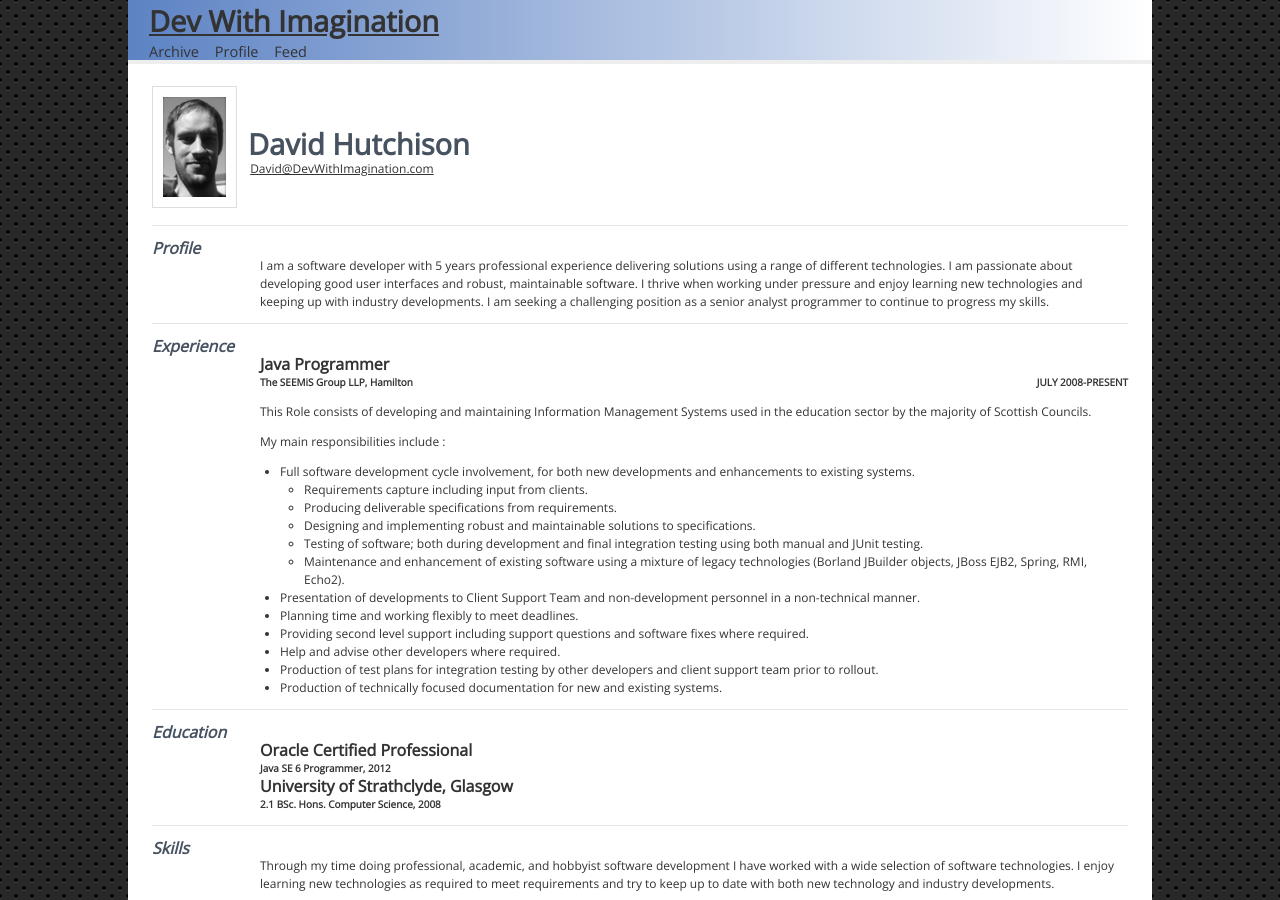
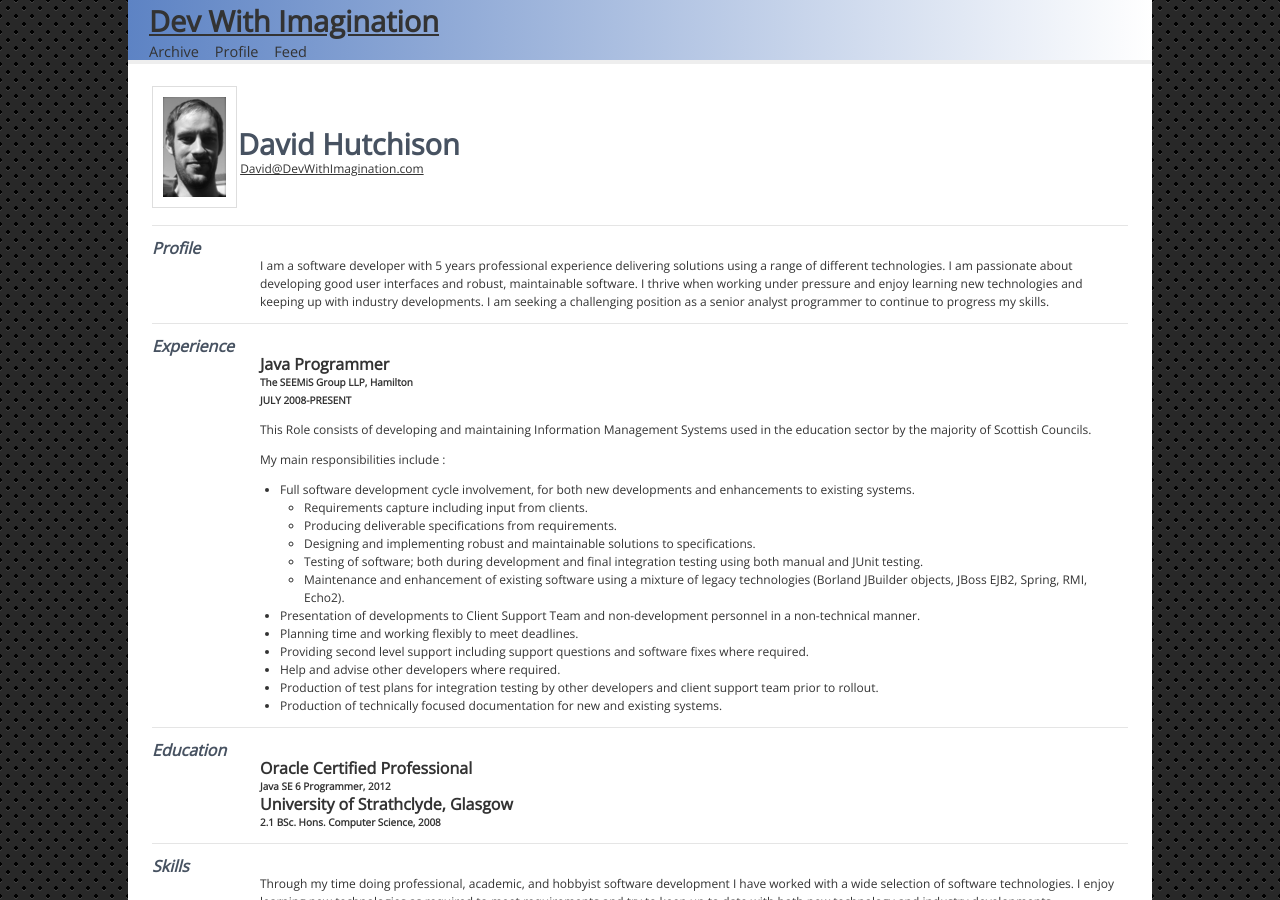
Before and after one commit to dhutchison/dhutchison.github.io, a Jekyll site: the page built from profile/index.markdown, in a window 1280 px wide and 900 px high. Built offline with Jekyll 4.4.1, drawn with Linux system fonts in a browser that asks for light colours; Markdown is read by kramdown in place of the engine named in the settings.

Commit message:
Mobile layout tweaks

```diff
--- a/css/main.css
+++ b/css/main.css
@@ -265,6 +265,7 @@ table {
 }
 .container .site .tagListTitle {
   display: inline-block;
+  vertical-align: top;
 }
 .container .site .post {
   text-align: left;
@@ -416,7 +417,6 @@ table {
   font-weight: 600;
   display: inline-block;
   margin-top: 1em;
-  margin-left: 96px;
 }
 .container .site .profile h2 {
   margin-top: 10px;
@@ -428,7 +428,6 @@ table {
   margin: 0;
 }
 .container .site .profile p:nth-of-type(1) a:nth-of-type(1) {
-  padding-left: 10px;
   vertical-align: top;
 }
 .container .site .profile h3 {
@@ -446,7 +445,6 @@ table {
 .container .site .profile h6 {
   /* H6 is used for the date section */
 
-  float: right;
   text-transform: uppercase;
 }
 .container {
@@ -692,6 +690,7 @@ table {
 }
 .container .site .profile h1 {
   font-size: 44px;
+  margin-left: 86px;
 }
 .container .site .profile h2 {
   padding-left: 162px;
@@ -711,6 +710,7 @@ table {
 .container .site .profile h6 {
   /* H6 is used for the date section */
 
+  padding-left: 162px;
   font-size: 15px;
 }
 .container .site .profile p {
@@ -974,6 +974,7 @@ table {
   }
   .container .site .profile h1 {
     font-size: 29px;
+    margin-left: 86px;
   }
   .container .site .profile h2 {
     padding-left: 108px;
@@ -993,6 +994,7 @@ table {
   .container .site .profile h6 {
     /* H6 is used for the date section */
 
+    padding-left: 108px;
     font-size: 10px;
   }
   .container .site .profile p {
@@ -1257,6 +1259,7 @@ table {
   }
   .container .site .profile h1 {
     font-size: 39px;
+    margin-left: 86px;
   }
   .container .site .profile h2 {
     padding-left: 144px;
@@ -1276,6 +1279,7 @@ table {
   .container .site .profile h6 {
     /* H6 is used for the date section */
 
+    padding-left: 144px;
     font-size: 13px;
   }
   .container .site .profile p {
@@ -1535,6 +1539,7 @@ table {
   }
   .container .site .profile h1 {
     font-size: 24px;
+    margin-left: 86px;
   }
   .container .site .profile h2 {
     padding-left: 108px;
@@ -1554,6 +1559,7 @@ table {
   .container .site .profile h6 {
     /* H6 is used for the date section */
 
+    padding-left: 108px;
     font-size: 10px;
   }
   .container .site .profile p {
@@ -1812,6 +1818,7 @@ table {
   }
   .container .site .profile h1 {
     font-size: 24px;
+    margin-left: 86px;
   }
   .container .site .profile h2 {
     padding-left: 108px;
@@ -1831,6 +1838,7 @@ table {
   .container .site .profile h6 {
     /* H6 is used for the date section */
 
+    padding-left: 108px;
     font-size: 10px;
   }
   .container .site .profile p {
--- a/css/main.less
+++ b/css/main.less
@@ -374,6 +374,7 @@ table {
     			}
     			h1{
     				font-size: @mainHeaderFontSize;
+    				margin-left: 86px;
     			}
     			h2{
     				padding-left: @contentSpacing;
@@ -397,6 +398,7 @@ table {
 
     			h6 {
     				/* H6 is used for the date section */
+       				padding-left: @contentSpacing;
     				font-size: @smallestHeaderFontSize;
     			}
 
@@ -625,6 +627,7 @@ table {
 
     	.tagListTitle {
     	    display: inline-block;
+    	    vertical-align: top;
     	}
 
     	.post {
@@ -780,7 +783,6 @@ table {
     			font-weight: @headerFontWeight;
     			display: inline-block;
     			margin-top: 1em;
-    			margin-left: 96px;
     		}
     		h2{
     			margin-top: 10px;
@@ -794,7 +796,6 @@ table {
 
     		        a {
     		            &:nth-of-type(1) {
-    		                padding-left: 10px;
     		                vertical-align: top;
     		            }
     		        }
@@ -822,7 +823,6 @@ table {
 
     		h6 {
     			/* H6 is used for the date section */
-    			float: right;
     			text-transform: uppercase;
     		}
     	}
```
